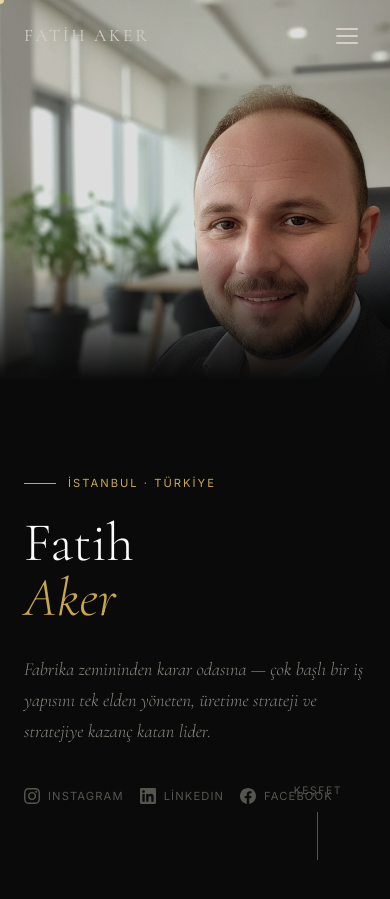
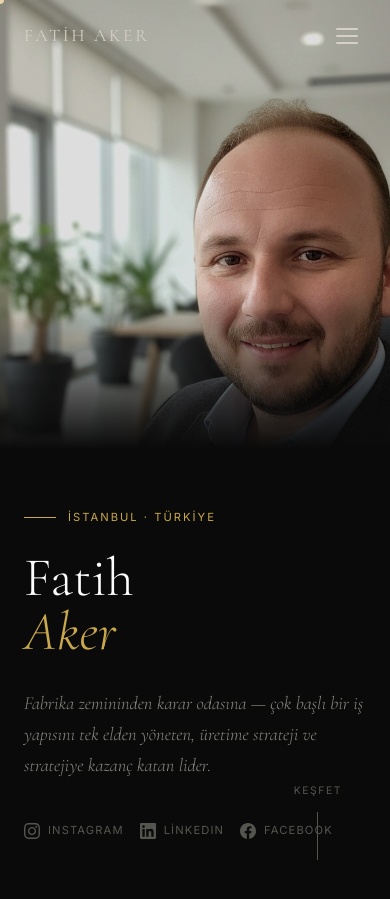
Before and after one commit to akerfatih34/fatihaker.kim, a Jekyll site: the page index.html, which Jekyll copies as it is, in a window 390 px wide and 900 px high. Built offline with Jekyll 4.4.1, drawn with Linux system fonts in a browser that asks for light colours.

Commit message:
Add files via upload

```diff
--- a/index.html
+++ b/index.html
@@ -621,8 +621,8 @@
       .nav-hamburger { display: flex; }
       .hero { grid-template-columns: 1fr; }
       .hero-left { padding: 3rem 1.5rem 3rem; justify-content: flex-start; order: 2; }
-      .hero-right { height: 95vw; min-height: 380px; order: 1; }
-      .hero-photo img { object-position: center 10%; }
+      .hero-right { height: 115vw; min-height: 440px; order: 1; }
+      .hero-photo img { object-position: center 5%; }
       .hero-photo::after { background: linear-gradient(to bottom, transparent 65%, var(--ink) 100%); }
       section { padding: 4rem 1.5rem; }
       .bio-grid { grid-template-columns: 1fr; gap: 3rem; }
```
